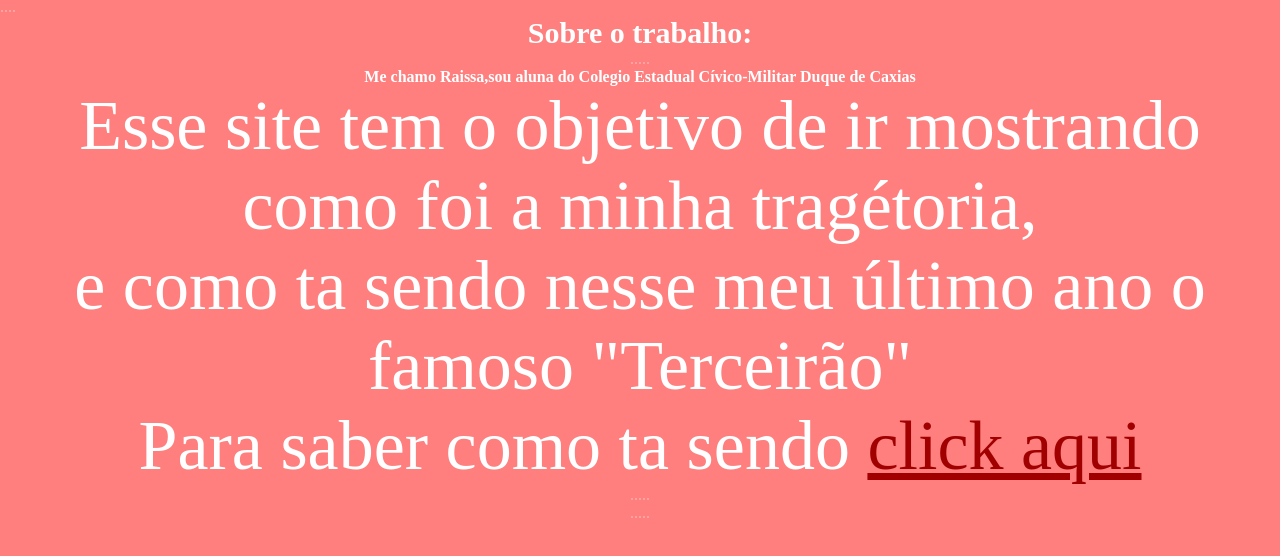
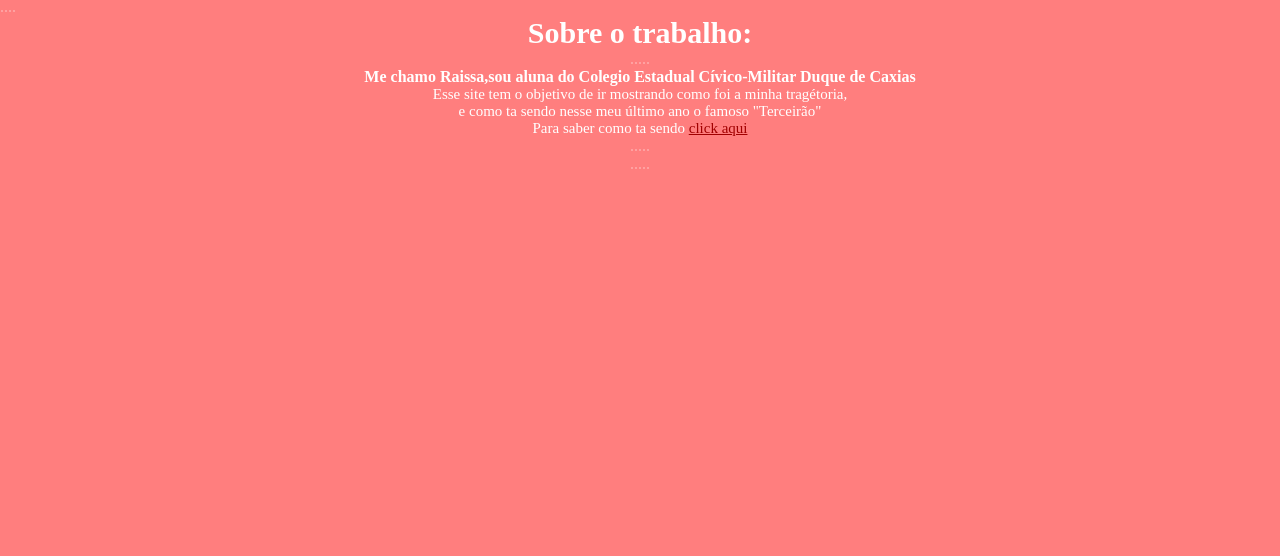
Before and after one commit to FEWFNWKFNWEFOJWKFW/Prog-1---Turma-3D, a plain HTML site: page index.html in a window 1280 px wide. Shown: the part 216-772 px from the top of the page. Drawn offline with Linux system fonts and the light colour scheme.

Commit message:
vsvsvsvsv

```diff
--- a/style.css
+++ b/style.css
@@ -23,7 +23,7 @@
                 font-size: 30px;
                 }
                 .escrita_corpo{
-                    font-size: 70px;
+                    font-size: 15px;
                     }
 
             body{background-color:#ff7e7e;}
```
